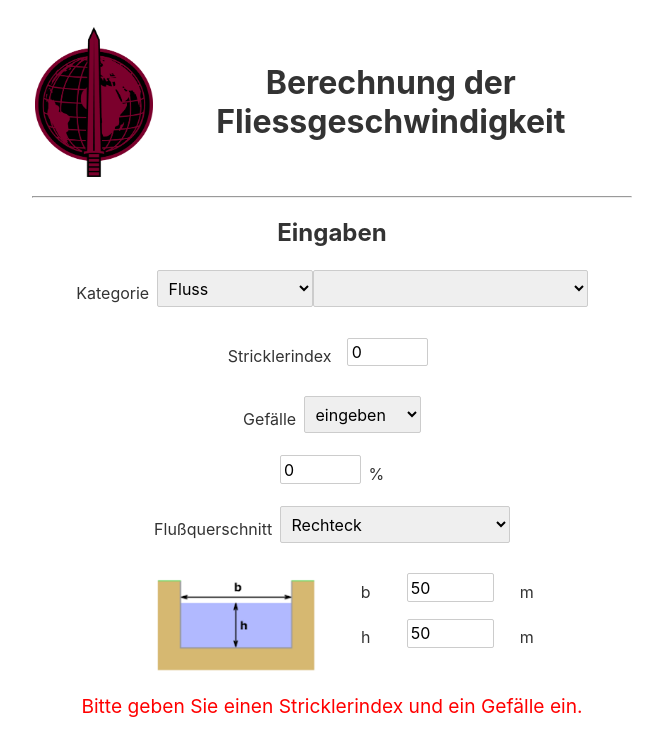
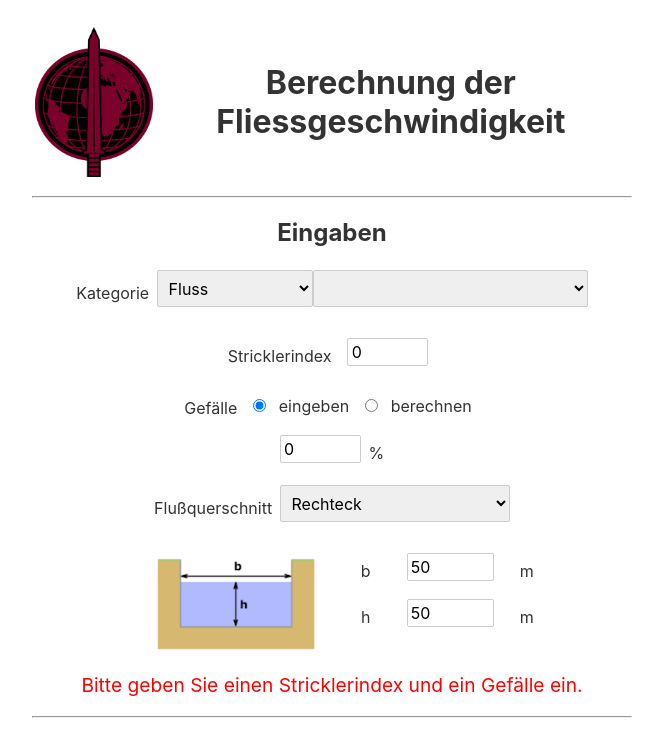
Before and after one commit to wetterheidi/fliessgeschwindigkeit_svelte, a Svelte app: page / in a window 1280 px wide. Shown: the top 735 px of the page, without its empty margins (308-971 px from the left). Built offline with nearby package versions, Linux system fonts and the light colour scheme.

Commit message:
Gefälleberechnung jetzt mit Radiobuttons

```diff
--- a/src/App.svelte
+++ b/src/App.svelte
@@ -375,19 +375,12 @@
 		if (hoehenunterschied === 0 || laengeFluss === 0) {
 			return 0;
 		} else {
-			console.log("Höhenunterschied: " + hoehenunterschied**2);
-			console.log("Flusslänge: " + laengeFluss);
 			const gefaelle = (hoehenunterschied**2 / ((laengeFluss ** 2 - hoehenunterschied**2) ** 0.5)) * 100;
-			console.log("Gefälle: " + gefaelle);
 			return gefaelle;
 		}
 	}
 
 	$: {
-		console.log("umfangEingabe:", umfangEingabe); // Log the value of umfangEingabe
-		console.log("querschnittEingabe:", querschnittEingabe); // Log the value of querschnittEingabe
-		console.log("strickler:", strickler); // Log the value of strickler
-
 		if (strickler === 0 || gefaelle === 0) {
 			flaeche = 0;
 			umfang = 0;
@@ -439,11 +432,7 @@
 
 	$: {
 		if (gefaelleOption === 'berechnen') {
-			console.log(hoehenunterschied);
-			console.log(laengeFluss);
-
 			gefaelle = gefaelleRechnen(hoehenunterschied, laengeFluss);
-			console.log("Berechnetes Gefälle: " +  gefaelle);
 		}
 	}
 </script>
@@ -485,10 +474,14 @@
 	</div>
 	<div class="form-group small-margin">
 		<label for="gefaelle">Gefälle</label>
-		<select id="gefaelleOption" bind:value={gefaelleOption}>
-			<option value="eingeben">eingeben</option>
-			<option value="berechnen">berechnen</option>
-		</select>
+		<label>
+			<input type="radio" name="gefaelleOption" value="eingeben" bind:group={gefaelleOption} />
+			eingeben
+		</label>
+		<label>
+			<input type="radio" name="gefaelleOption" value="berechnen" bind:group={gefaelleOption} />
+			berechnen
+		</label>
 	</div>
 	{#if gefaelleOption === 'eingeben'}
 		<div class="form-group small-margin">
```
